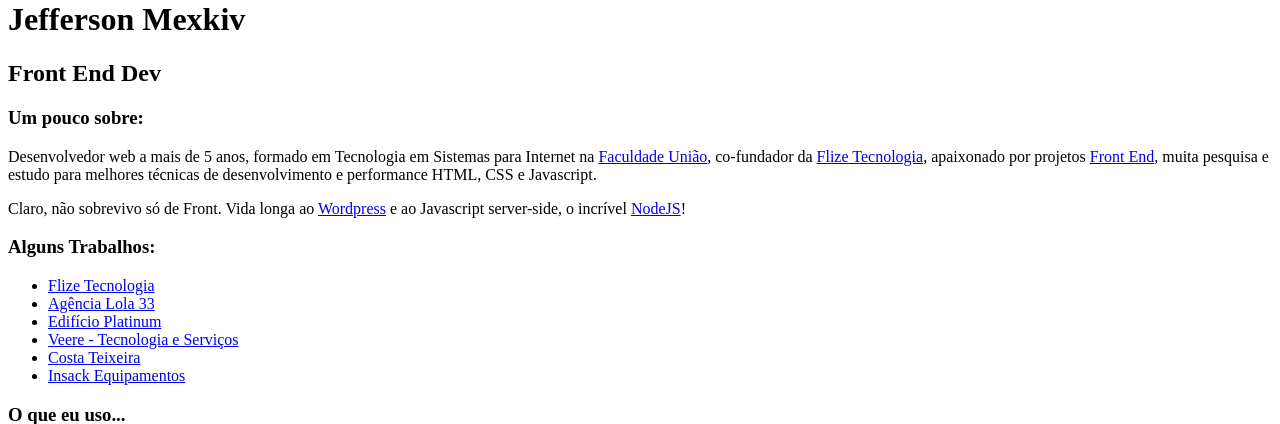
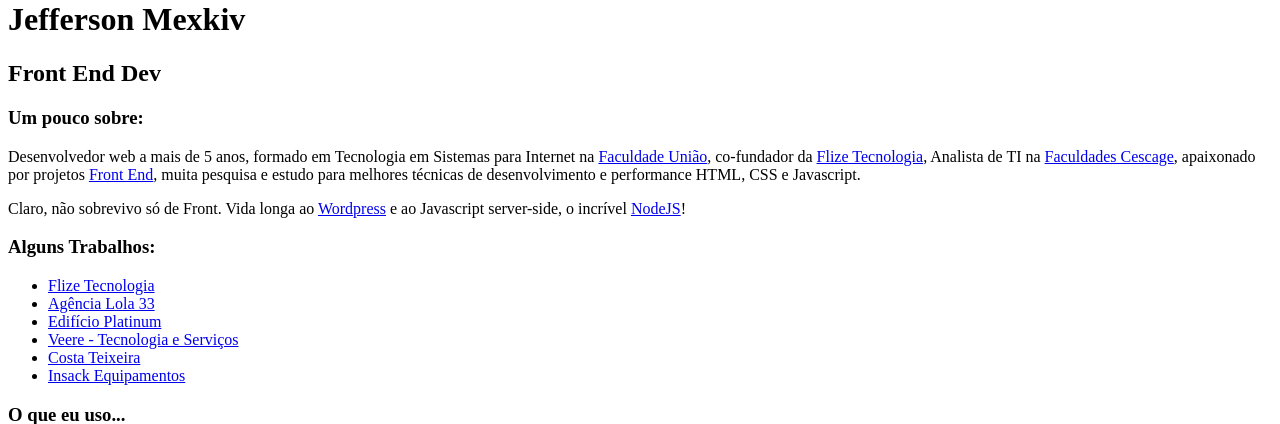
Before and after one commit to mexkiv/my-website, a PHP site: page / in a window 1280 px wide. Shown: the part 332-756 px from the top of the page. Run offline with PHP 8.4, Linux system fonts and the light colour scheme; some libraries are stand-ins or nearby versions.

Commit message:
text updated 200215

```diff
--- a/index.php
+++ b/index.php
@@ -62,7 +62,7 @@
 
 			<h3>Um pouco sobre:</h3>
 
-			<p>Desenvolvedor web a mais de 5 anos, formado em Tecnologia em Sistemas para Internet na <a href="http://uniao.edu.br" title="Ver mais sobre a Faculdade União">Faculdade União</a>, co-fundador da <a href="http://flize.com.br" title="Ver mais sobre Flize Tecnologia">Flize Tecnologia</a>, apaixonado por projetos <a href="http://pt.wikipedia.org/wiki/Front-end_e_back-end" title="Ver mais sobre Front End">Front End</a>, muita pesquisa e estudo para melhores técnicas de desenvolvimento e performance HTML, CSS e Javascript.</p>
+			<p>Desenvolvedor web a mais de 5 anos, formado em Tecnologia em Sistemas para Internet na <a href="http://uniao.edu.br" title="Ver mais sobre a Faculdade União">Faculdade União</a>, co-fundador da <a href="http://flize.com.br" title="Ver mais sobre Flize Tecnologia">Flize Tecnologia</a>, Analista de TI na <a href="http://cescage.edu.br" title="Ver mais sobre Cescage">Faculdades Cescage</a>, apaixonado por projetos <a href="http://pt.wikipedia.org/wiki/Front-end_e_back-end" title="Ver mais sobre Front End">Front End</a>, muita pesquisa e estudo para melhores técnicas de desenvolvimento e performance HTML, CSS e Javascript.</p>
 			<p>Claro, não sobrevivo só de Front. Vida longa ao <a href="https://br.wordpress.org/" title="Ver mais sobre o Wordpress">Wordpress</a> e ao Javascript server-side, o incrível <a href="http://nodejs.org/" title="Ver mais sobre o NodeJS">NodeJS</a>!</p>
 
 		</article>
```
